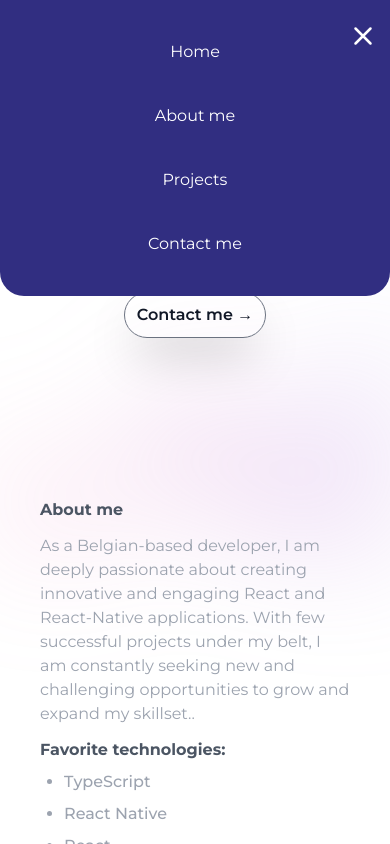
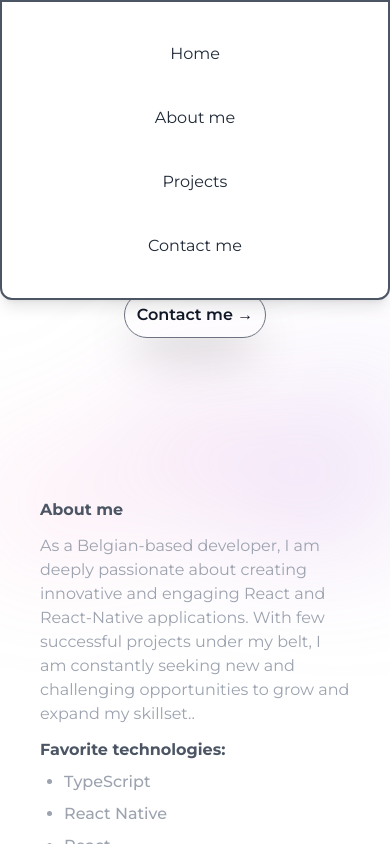
Before and after one commit to Bataklik/Bataklik-Portfolio, a Next.js app: page / in a window 390 px wide. Both pictures are taken after a click on the icon 363 px from the left and 36 px from the top of the page. Shown: the top 844 px of the page. Built offline with nearby package versions, Linux system fonts and the light colour scheme.

Commit message:
feat: :lipstick: Update dropdown

```diff
--- a/src/components/layout/Navbar.tsx
+++ b/src/components/layout/Navbar.tsx
@@ -78,8 +78,8 @@ export function Navbar() {
         <motion.ul
           className={classNames(
             OpenMenu
-              ? "block md:hidden absolute left-0 top-0 w-full p-10 rounded-b-3xl space-y-10 text-white text-center bg-indigo-900"
-              : "block md:hidden absolute left-0 top-0 w-full p-10 rounded-b-3xl space-y-10 text-white text-center bg-indigo-900"
+              ? "block md:hidden absolute left-0 top-0 w-full p-10 rounded-b-xl space-y-10 text-white text-center bg-white border-2 border-gray-600 shadow-lg"
+              : "block md:hidden absolute left-0 top-0 w-full p-10 rounded-b-xl space-y-10 text-white text-center bg-white border-2 border-gray-600 shadow-lg"
           )}
           variants={{
             close: {
@@ -101,7 +101,13 @@ export function Navbar() {
         >
           {Object.entries(navLinks).map(([key, value]) => (
             <li key={key}>
-              <a href={value.linkPath}>{value.linkName}</a>
+              <a
+                href={value.linkPath}
+                className="text-gray-800"
+                onClick={() => setOpenMenu(false)}
+              >
+                {value.linkName}
+              </a>
             </li>
           ))}
         </motion.ul>
```
